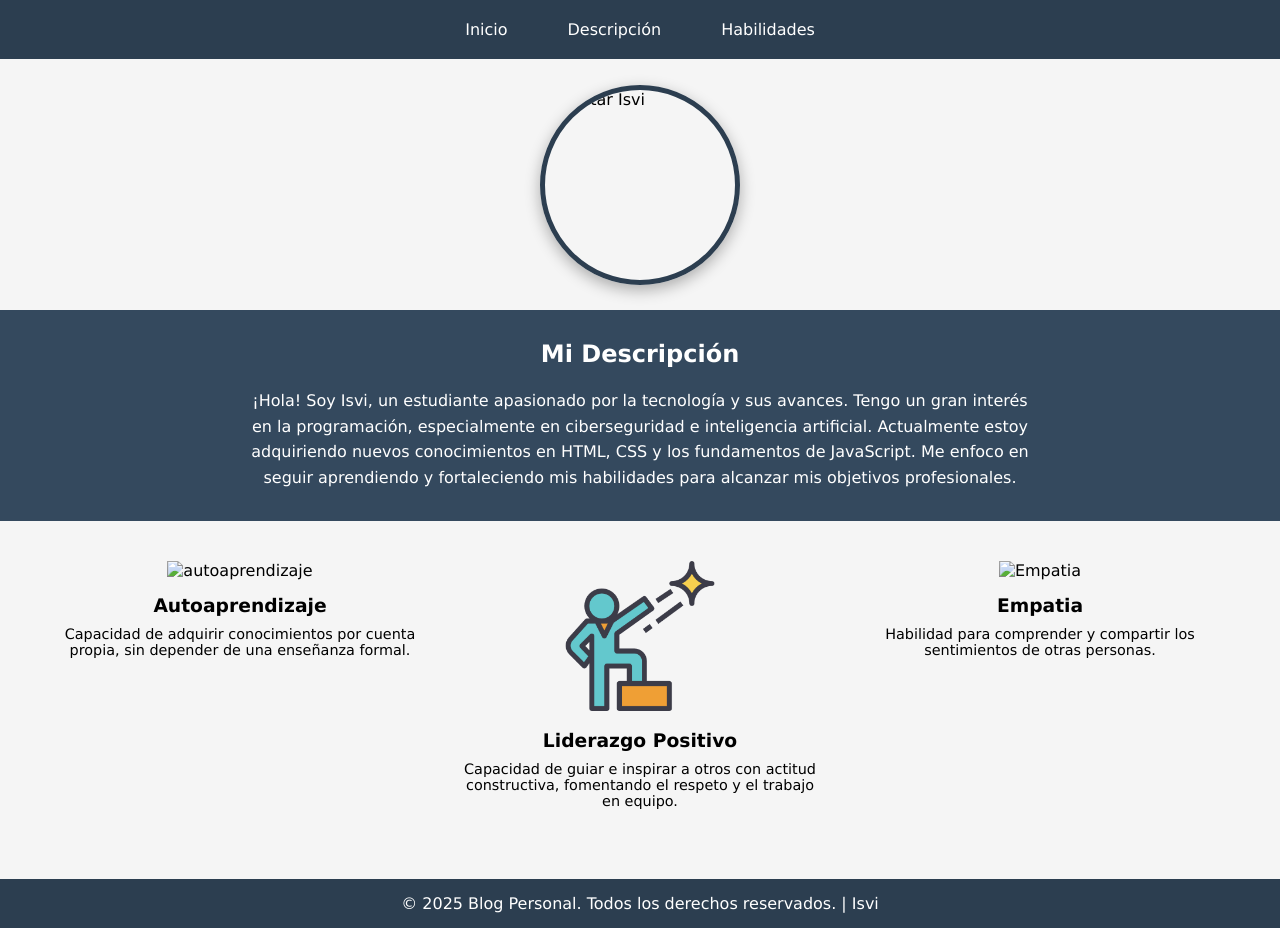
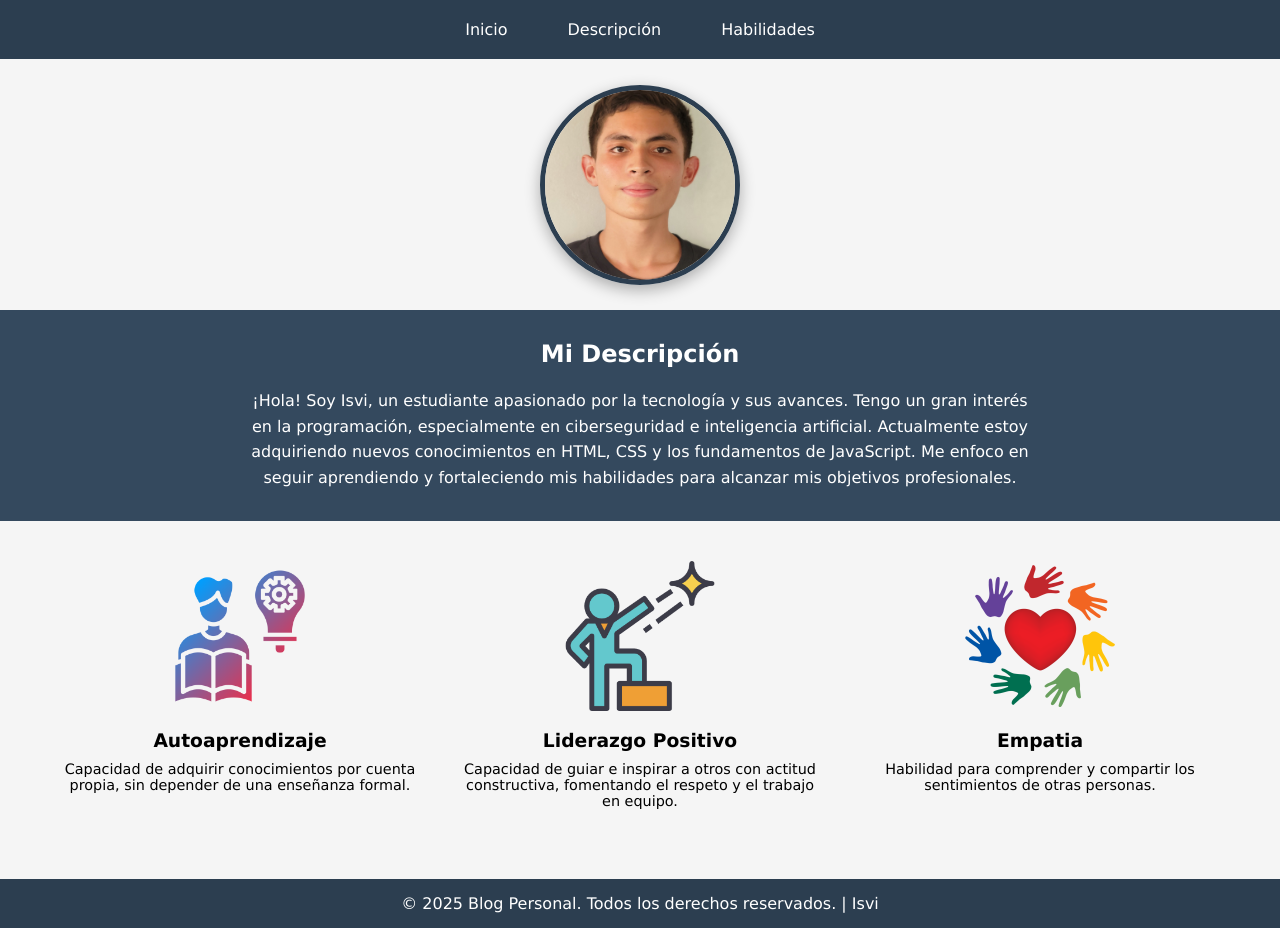
Before and after one commit to IsviCastillo/parcial_II, a plain HTML site: page index.html in a window 1280 px wide. Drawn offline with Linux system fonts and the light colour scheme; the site is published under a folder, as on GitHub Pages, so addresses that start at the root find nothing.

Commit message:
Update index.html

```diff
--- a/index.html
+++ b/index.html
@@ -17,7 +17,7 @@
 
     <section id="inicio" aria-colspan="section-avatar">
         <div class="avatar-container">
-            <img src="/img/yooo.jpg" alt="Avatar Isvi">
+            <img src="img/yooo.jpg" alt="Avatar Isvi">
         </div>
     </section>
 
@@ -29,7 +29,7 @@
     <section id="habilidades" class="habilidades">
         <div class="habilidades-container">
             <div class="habilidad">
-                <img src="/img/autoaprendizaje.png" alt="autoaprendizaje">
+                <img src="img/autoaprendizaje.png" alt="autoaprendizaje">
                 <h3>Autoaprendizaje</h3>
                 <p  >Capacidad de adquirir conocimientos por cuenta propia, sin depender de una enseñanza formal.</p>
             </div>
@@ -42,7 +42,7 @@
             </div>
 
             <div class="habilidad">
-                <img src="/img/pngwing.com (1).png" alt="Empatia">
+                <img src="img/pngwing.com (1).png" alt="Empatia">
                 <h3>Empatia</h3>
                 <p>Habilidad para comprender y compartir los sentimientos de otras personas.</p>
             </div>
```
